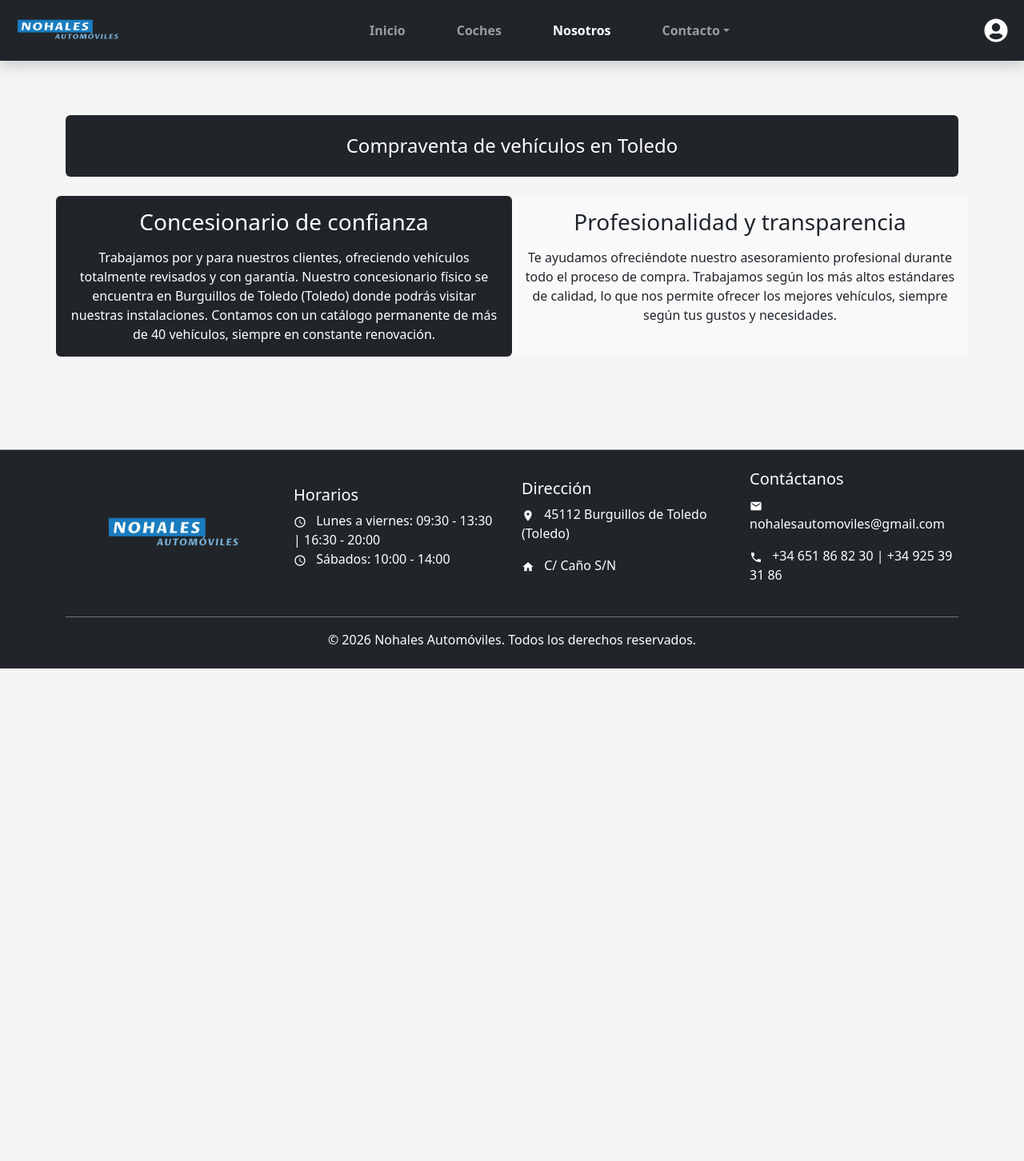
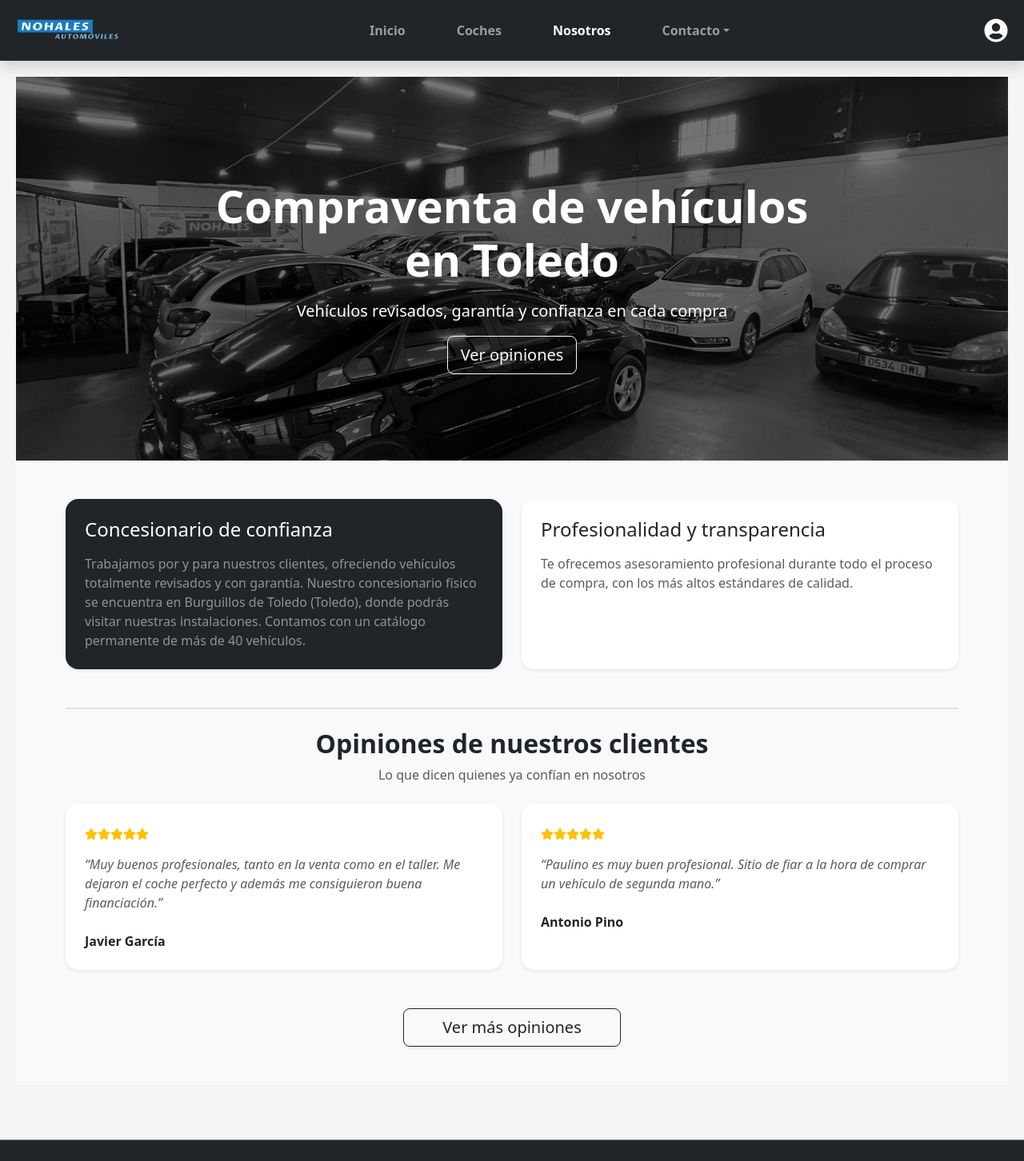
Before and after one commit to JorP2/concesionario-web, a React (Create React App) app in the folder frontend/: page /nosotros in a window 1280 px wide. Shown: the top 1452 px of the page at 80% size. Before the commit the page ends 836 px from the top, so only its background shows below. Built offline with nearby package versions, Linux system fonts and the light colour scheme.

Commit message:
Mejora del diseño de la página Nosotros y css. Imagen añadida en public

```diff
--- a/frontend/src/pages/Home.jsx
+++ b/frontend/src/pages/Home.jsx
@@ -6,10 +6,15 @@ function Home() {
     <div className="home-page">
 
       {/* HERO */}
-      <div className="hero-section text-white d-flex align-items-center"
-        style={{ backgroundImage: `url(/imagenHome.jpeg)` }}>
-        <div className="container text-center hero-content">
-          <h1 className="display-5 fw-bold">Nohales Automóviles</h1>
+      <div className="hero-section text-white d-flex align-items-center "
+        style={{
+          backgroundImage: `url(/imagenHome.jpeg)`
+        }}
+      >
+        <div className="hero-content container text-center">
+          <h1 className="display-4 fw-bold mb-3">
+            Nohales Automóviles
+          </h1>
           <p className="lead">
             Vehículos de confianza · Más de 25 años de experiencia
           </p>
--- a/frontend/src/pages/Nosotros.jsx
+++ b/frontend/src/pages/Nosotros.jsx
@@ -1,35 +1,138 @@
+import { FaStar } from "react-icons/fa";
+
 function Nosotros() {
   return (
-    <div className="container my-5">
+    <div className="bg-light">
 
-      {/* Título */}
-      <div className="bg-dark text-white text-center p-4 mb-4 rounded">
-        <h1 className="h4 m-0">
-          Compraventa de vehículos en Toledo
-        </h1>
+      {/* HERO */}
+      <div
+        className="hero-section text-white d-flex align-items-center justify-content-center text-center position-relative"
+        style={{
+          backgroundImage: `url(/imagenNosotros.jpeg)`
+        }}
+      >
+
+        <div className="hero-content position-relative px-3" style={{ maxWidth: "800px" }}>
+          <h1 className="display-4 fw-bold mb-3">
+            Compraventa de vehículos en Toledo
+          </h1>
+
+          <p className="lead">
+            Vehículos revisados, garantía y confianza en cada compra
+          </p>
+
+          <a href="#opiniones" className="btn btn-outline-light btn-lg">
+            Ver opiniones
+          </a>
+        </div>
       </div>
 
-      {/* Contenido en columnas con ancho igual */}
-      <div className="row">
+      {/* CONTENIDO */}
+      <div className="container py-5">
 
-        <div className="col-12 col-lg-6 bg-dark text-white text-center rounded">
-          <h3 className="pt-3 mb-3">Concesionario de confianza</h3>
-          <p>
-            Trabajamos por y para nuestros clientes, ofreciendo vehículos totalmente revisados y con garantía.
-            Nuestro concesionario físico se encuentra en Burguillos de Toledo (Toledo) donde podrás visitar nuestras instalaciones.
-            Contamos con un catálogo permanente de más de 40 vehículos, siempre en constante renovación.
-          </p>
+        {/* ABOUT */}
+
+
+        <div className="row g-4 mb-5">
+
+          <div className="col-12 col-lg-6">
+            <div
+              className="p-4 h-100 rounded-4 shadow-sm bg-dark text-white transition-card"
+              style={{ transition: "0.3s" }}
+            >
+              <h4 className="mb-3">Concesionario de confianza</h4>
+              <p className="mb-0 text-white-50">
+                Trabajamos por y para nuestros clientes, ofreciendo vehículos totalmente revisados y con garantía.
+                Nuestro concesionario físico se encuentra en Burguillos de Toledo (Toledo), donde podrás visitar nuestras instalaciones.
+                Contamos con un catálogo permanente de más de 40 vehículos.
+              </p>
+            </div>
+          </div>
+
+          <div className="col-12 col-lg-6">
+            <div
+              className="p-4 h-100 rounded-4 shadow-sm bg-white transition-card"
+              style={{ transition: "0.3s" }}
+            >
+              <h4 className="mb-3">Profesionalidad y transparencia</h4>
+              <p className="mb-0 text-muted">
+                Te ofrecemos asesoramiento profesional durante todo el proceso de compra,
+                con los más altos estándares de calidad.
+              </p>
+            </div>
+          </div>
+
         </div>
 
-        <div className="col-12 col-lg-6 bg-light text-center rounded">
-          <h3 className="pt-3 mb-3">Profesionalidad y transparencia</h3>
-          <p>
-            Te ayudamos ofreciéndote nuestro asesoramiento profesional durante todo el proceso de compra.
-            Trabajamos según los más altos estándares de calidad, lo que nos permite ofrecer los mejores vehículos, siempre según tus gustos y necesidades.
-          </p>
+        {/* REVIEWS TITLE */}
+        <div
+          id="opiniones"
+          className="text-center mb-4 border-top border-2"
+        >
+          <h2 className="fw-bold mt-4">Opiniones de nuestros clientes</h2>
+          <p className="text-muted">Lo que dicen quienes ya confían en nosotros</p>
+        </div>
+
+        {/* REVIEWS */}
+        <div className="row g-4">
+
+          {[
+            {
+              text: "Muy buenos profesionales, tanto en la venta como en el taller. Me dejaron el coche perfecto y además me consiguieron buena financiación.",
+              name: "Javier García",
+            },
+            {
+              text: "Paulino es muy buen profesional. Sitio de fiar a la hora de comprar un vehículo de segunda mano.",
+              name: "Antonio Pino",
+            },
+          ].map((review, i) => (
+            <div key={i} className="col-12 col-md-6">
+              <div
+                className="p-4 h-100 bg-white rounded-4 shadow-sm transition-card"
+                style={{ transition: "0.3s" }}
+              >
+
+                <div className="text-warning mb-3">
+                  {Array(5).fill().map((_, i) => (
+                    <FaStar key={i} />
+                  ))}
+                </div>
+
+                <p className="fst-italic mb-4 text-muted">
+                  “{review.text}”
+                </p>
+
+                <p className="fw-bold mb-0">{review.name}</p>
+              </div>
+            </div>
+          ))}
+
+        </div>
+
+        {/* BUTTON */}
+        <div className="text-center mt-5">
+          <a
+            className="btn btn-outline-dark btn-lg px-5 shadow-sm"
+            href="https://www.google.com/search?hl=en-AU&gl=au&q=Nohales+Autom%C3%B3viles,+Calle+R%C3%ADo+Jarama,+65,+Toledo&ludocid=6490944929613204907#lrd=0xd6a0dbd75458da7:0x5a147805e237cdab,1,,,"
+            target="_blank"
+            rel="noopener noreferrer"
+          >
+            Ver más opiniones
+          </a>
         </div>
 
       </div>
+
+      {/* hover effect */}
+      <style>
+        {`
+          .transition-card:hover {
+            transform: translateY(-5px);
+            box-shadow: 0 10px 25px rgba(0,0,0,0.15);
+          }
+        `}
+      </style>
+
     </div>
   );
 }
--- a/frontend/src/styles/Nosotros.css
+++ b/frontend/src/styles/Nosotros.css
@@ -0,0 +1,22 @@
+.hero-section {
+  min-height: 60vh;
+  background-size: cover;
+  background-position: center;
+  position: relative;
+  display: flex;
+  align-items: center;
+}
+
+.hero-section::before {
+  content: "";
+  position: absolute;
+  inset: 0;
+  background: rgba(0, 0, 0, 0.55);
+}
+
+.hero-content {
+  position: relative;
+  z-index: 2;
+  padding: 30px;
+  border-radius: 12px;
+}
```
Also changed, not shown: frontend/public/imagenNosotros.jpeg (added).
